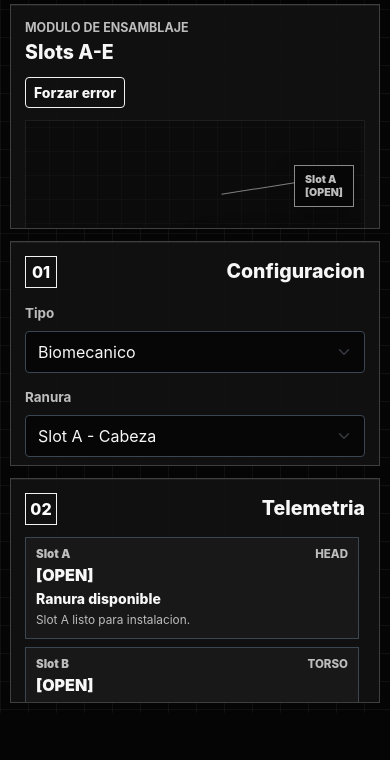
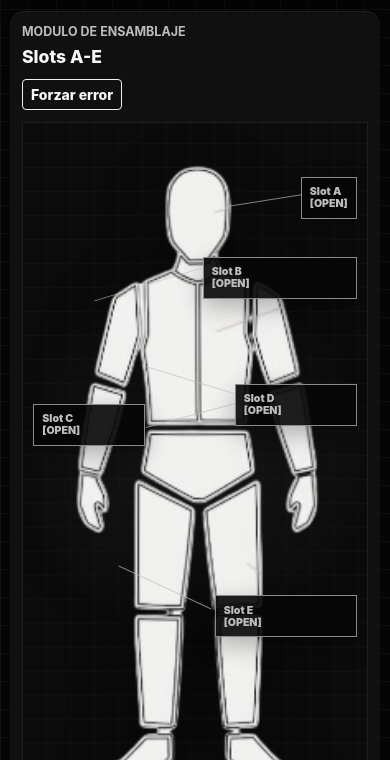
Before and after one commit to naomymeza04-spec/Reto, a plain HTML site: page index.html in a window 390 px wide. Shown: the part 131-891 px from the top of the page. Before the commit the page ends 844 px from the top, so only its background shows below. Drawn offline with nearby package versions, Linux system fonts and the light colour scheme.

Commit message:
Make UI responsive for small screens

```diff
--- a/css/styles.css
+++ b/css/styles.css
@@ -28,7 +28,8 @@ body {
   background-size: 28px 28px;
   color: var(--text);
   font-family: Inter, system-ui, -apple-system, BlinkMacSystemFont, "Segoe UI", sans-serif;
-  overflow: hidden;
+  overflow-x: hidden;
+  overflow-y: auto;
 }
 
 .app-shell {
@@ -36,7 +37,8 @@ body {
   grid-template-rows: auto 1fr;
   gap: 12px;
   width: min(1480px, calc(100% - 32px));
-  height: 100vh;
+  min-height: 100vh;
+  height: auto;
   margin: 0 auto;
   padding: 10px 0;
 }
@@ -518,6 +520,197 @@ body {
   color: var(--text);
 }
 
+@media (max-width: 1199px) {
+  .app-shell {
+    width: min(1200px, calc(100% - 24px));
+  }
+}
+
+@media (max-width: 991px) {
+  .workspace {
+    grid-template-columns: 1fr;
+  }
+
+  .panel,
+  .assembly-stage {
+    padding: 14px 12px;
+  }
+
+  .topbar,
+  .panel-title,
+  .stage-header,
+  .action-row,
+  .humanity-box .d-flex,
+  .status-chip {
+    flex-wrap: wrap;
+  }
+
+  .topbar {
+    justify-content: center;
+    text-align: center;
+    gap: 12px;
+  }
+
+  .status-chip {
+    width: 100%;
+    justify-content: center;
+  }
+
+  .panel-title,
+  .stage-header {
+    align-items: flex-start;
+  }
+
+  .panel-title h2,
+  .stage-header h2 {
+    font-size: 1.1rem;
+  }
+
+  .action-row {
+    justify-content: stretch;
+  }
+
+  .action-row .btn {
+    flex: 1 1 100%;
+  }
+
+  .human-zone {
+    padding-top: 20px;
+  }
+
+  .human-zone img {
+    max-width: min(60vw, 340px);
+    height: auto;
+  }
+
+  .figure-marker {
+    font-size: 0.68rem;
+    padding: 6px 8px;
+    max-width: 170px;
+  }
+
+  .telemetry-panel {
+    max-height: none;
+  }
+}
+
+@media (max-width: 767px) {
+  .app-shell {
+    padding: 10px 0 16px;
+  }
+
+  .topbar {
+    flex-direction: column;
+    padding: 12px 16px;
+  }
+
+  .workspace {
+    gap: 10px;
+  }
+
+  .panel,
+  .assembly-stage {
+    border-radius: 14px;
+    overflow: visible;
+  }
+
+  .panel-title,
+  .stage-header {
+    flex-direction: column;
+    align-items: flex-start;
+  }
+
+  .component-form .row {
+    --bs-gutter-x: 0;
+    --bs-gutter-y: 0.85rem;
+  }
+
+  .form-control,
+  .form-select {
+    font-size: 0.95rem;
+  }
+
+  .human-zone {
+    min-height: auto;
+    height: auto;
+    padding-top: 18px;
+  }
+
+  .human-zone img {
+    max-width: min(320px, 100%);
+    width: 100%;
+    height: auto;
+  }
+
+  .figure-marker {
+    max-width: 140px;
+  }
+
+  .slot-card div {
+    flex-direction: column;
+    align-items: flex-start;
+  }
+
+  .slot-card small,
+  .slot-card em {
+    font-size: 0.78rem;
+  }
+
+  .installed-box ul,
+  .console-box ul {
+    font-size: 0.82rem;
+  }
+}
+
+@media (max-width: 575px) {
+  .status-chip {
+    padding: 10px 14px;
+  }
+
+  .topbar h1 {
+    font-size: 1.9rem;
+  }
+
+  .panel,
+  .assembly-stage,
+  .telemetry-panel {
+    border-width: 0;
+  }
+
+  .panel,
+  .assembly-stage {
+    padding: 12px;
+  }
+
+  .component-form {
+    gap: 10px;
+  }
+
+  .action-row {
+    gap: 8px;
+  }
+
+  .human-zone {
+    min-height: auto;
+    padding-top: 14px;
+  }
+
+  .human-zone img {
+    max-width: 100%;
+    width: 100%;
+    height: auto;
+  }
+
+  .figure-marker {
+    font-size: 0.64rem;
+    max-width: 130px;
+  }
+
+  .telemetry-panel {
+    max-height: none;
+  }
+}
+
 .console-line--warning {
   border-color: var(--muted);
   color: #e4e4e4;
@@ -555,6 +748,7 @@ body {
   .app-shell {
     width: min(100% - 20px, 680px);
     padding: 10px 0;
+    height: auto;
   }
 
   .workspace {
@@ -572,13 +766,14 @@ body {
   }
 
   .human-zone {
-    min-height: 560px;
-    padding-top: 58px;
+    min-height: auto;
+    padding-top: 22px;
   }
 
   .human-zone img {
-    width: 215px;
-    transform: translateY(-18px);
+    width: 100%;
+    max-width: 280px;
+    transform: none;
   }
 
   .figure-marker {
```
